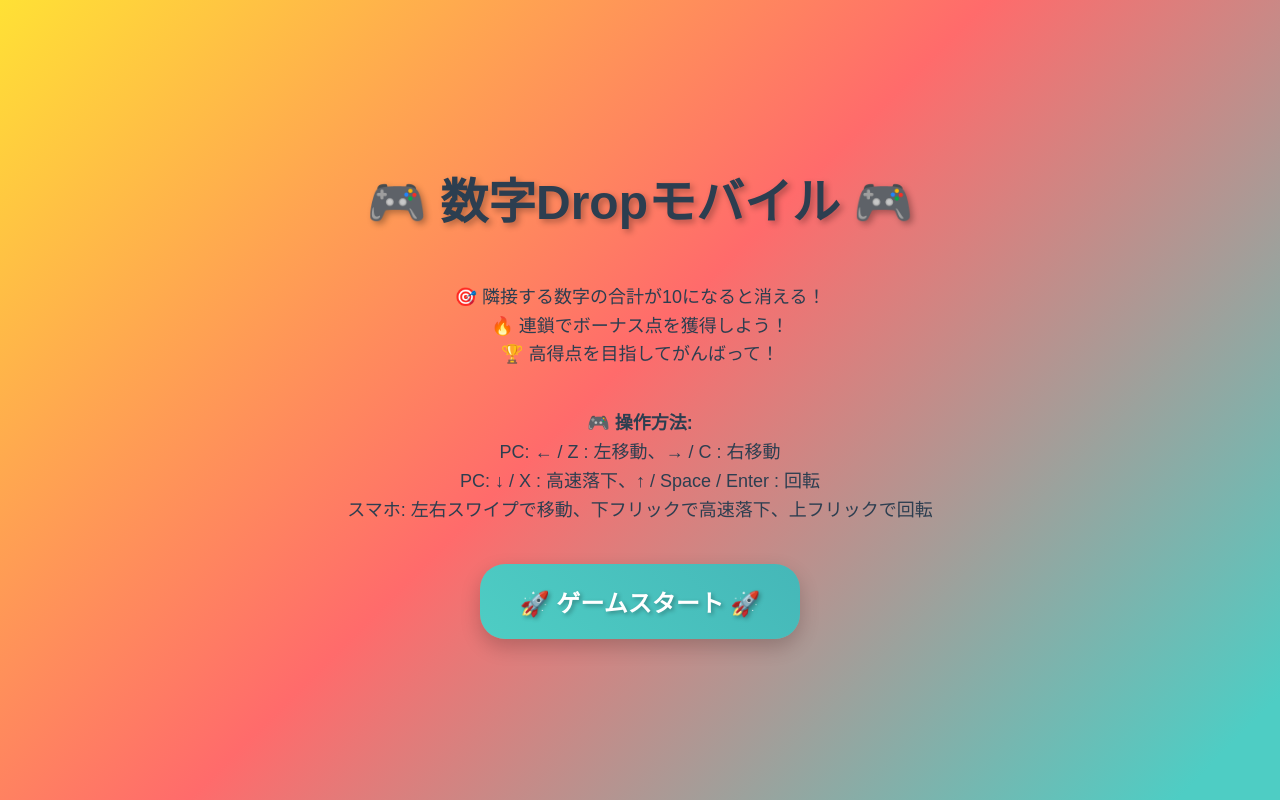
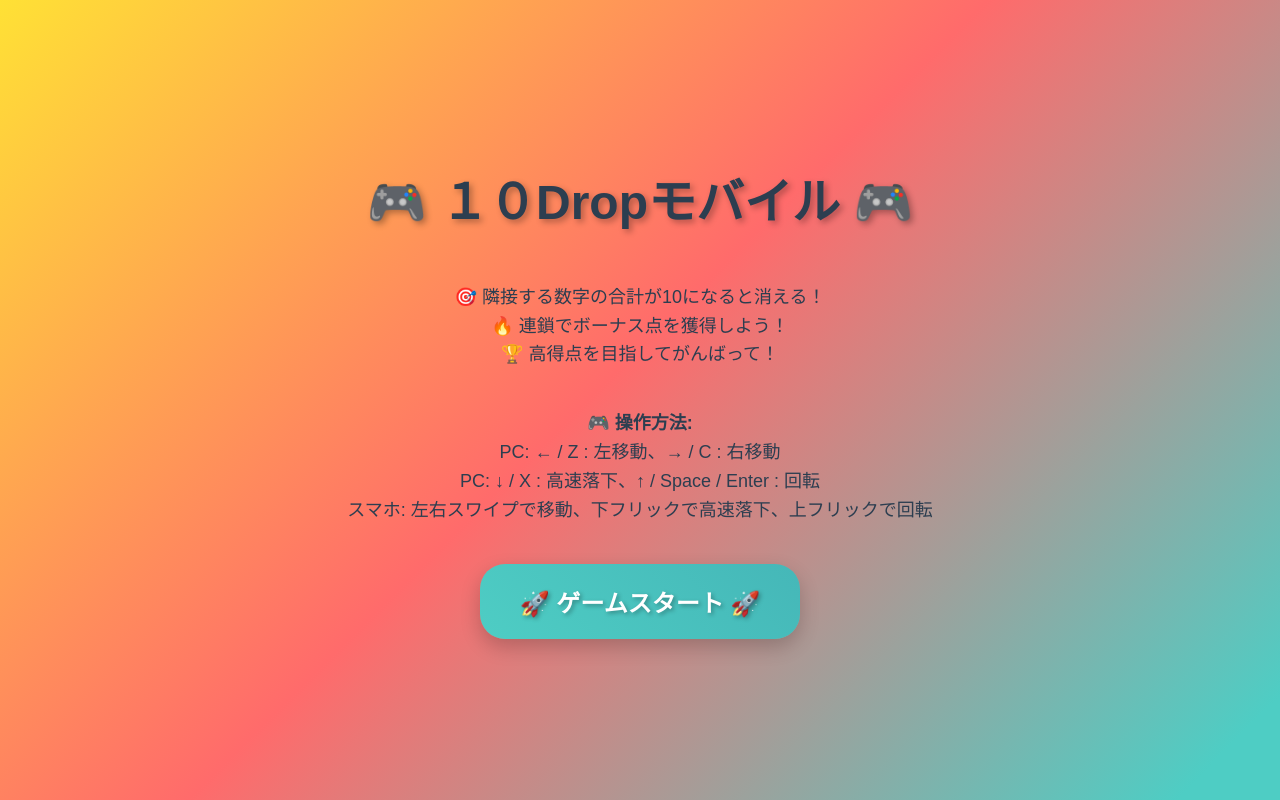
Before and after one commit to ashizawagas/10drop_mobile, a plain HTML site: page index.html in a window 1280 px wide. Drawn offline with Linux system fonts and the light colour scheme.

Commit message:
Update index.html

```diff
--- a/index.html
+++ b/index.html
@@ -3,7 +3,7 @@
 <head>
     <meta charset="UTF-8">
     <meta name="viewport" content="width=device-width, initial-scale=1.0">
-    <title>数字Dropモバイル</title>
+    <title>１０Dropモバイル</title>
     <style>
         body {
             margin: 0;
@@ -563,7 +563,7 @@
 </head>
 <body>
     <div id="startScreen" class="start-screen">
-        <h1>🎮 数字Dropモバイル 🎮</h1>
+        <h1>🎮 １０Dropモバイル 🎮</h1>
         <p>
             🎯 隣接する数字の合計が10になると消える！<br>
             🔥 連鎖でボーナス点を獲得しよう！<br>
```
